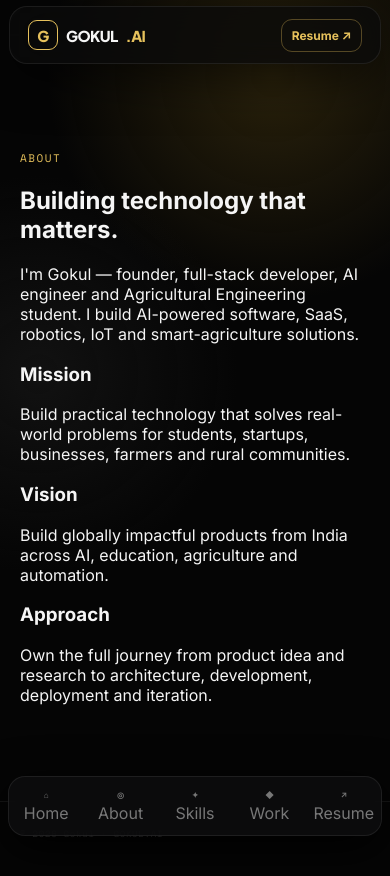
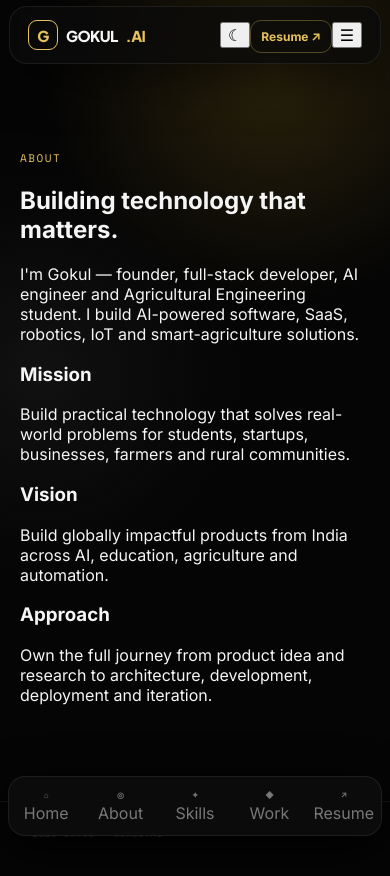
Before and after one commit to gokulmaniraj2008-collab/Gokul-aibot, a Next.js app: page /about in a window 390 px wide. Shown: the top 876 px of the page. Built offline with nearby package versions, Linux system fonts and the light colour scheme.

Commit message:
fix: rebuild portfolio navigation with responsive menu and theme toggle

```diff
--- a/components/PortfolioNav.tsx
+++ b/components/PortfolioNav.tsx
@@ -1 +1,76 @@
-export default function PortfolioNav(){return <><nav className="nav"><a className="logo" href="/"><span className="logo-mark">G</span>GOKUL<span className="logo-dot">.AI</span></a><div className="navlinks"><a href="/">Home</a><a href="/about">About</a><a href="/skills">Skills</a><a href="/projects">Projects</a><a href="/experience">Experience</a><a href="/education">Education</a><a href="/achievements">Achievements</a><a href="/contact">Contact</a></div><a className="nav-cta" href="/resume">Resume ↗</a></nav><div className="mobile-nav"><a href="/"><span>⌂</span>Home</a><a href="/about"><span>◎</span>About</a><a href="/skills"><span>✦</span>Skills</a><a href="/projects"><span>◆</span>Work</a><a href="/resume"><span>↗</span>Resume</a></div></>}
+"use client";
+
+import Link from "next/link";
+import { useEffect, useState } from "react";
+import { usePathname } from "next/navigation";
+
+const links = [
+  ["Home", "/"],
+  ["About", "/about"],
+  ["Skills", "/skills"],
+  ["Projects", "/projects"],
+  ["Experience", "/experience"],
+  ["Education", "/education"],
+  ["Achievements", "/achievements"],
+  ["Contact", "/contact"],
+] as const;
+
+export default function PortfolioNav() {
+  const pathname = usePathname();
+  const [open, setOpen] = useState(false);
+  const [dark, setDark] = useState(false);
+
+  useEffect(() => {
+    const saved = window.localStorage.getItem("portfolio-theme");
+    const isDark = saved === "dark";
+    setDark(isDark);
+    document.documentElement.classList.toggle("dark", isDark);
+  }, []);
+
+  useEffect(() => {
+    setOpen(false);
+  }, [pathname]);
+
+  function toggleTheme() {
+    const next = !dark;
+    setDark(next);
+    document.documentElement.classList.toggle("dark", next);
+    window.localStorage.setItem("portfolio-theme", next ? "dark" : "light");
+  }
+
+  return (
+    <>
+      <nav className="nav" aria-label="Primary navigation">
+        <Link className="logo" href="/" aria-label="Gokul AI home">
+          <span className="logo-mark">G</span>GOKUL<span className="logo-dot">.AI</span>
+        </Link>
+
+        <div className="navlinks" data-open={open}>
+          {links.map(([label, href]) => (
+            <Link key={href} href={href} className={pathname === href ? "active" : ""}>
+              {label}
+            </Link>
+          ))}
+        </div>
+
+        <div className="nav-actions">
+          <button className="theme-toggle" type="button" onClick={toggleTheme} aria-label="Toggle theme">
+            {dark ? "☀" : "☾"}
+          </button>
+          <Link className="nav-cta" href="/resume">Resume ↗</Link>
+          <button className="menu-toggle" type="button" onClick={() => setOpen((v) => !v)} aria-expanded={open} aria-label="Toggle navigation menu">
+            {open ? "✕" : "☰"}
+          </button>
+        </div>
+      </nav>
+
+      <div className="mobile-nav">
+        <Link href="/"><span>⌂</span>Home</Link>
+        <Link href="/about"><span>◎</span>About</Link>
+        <Link href="/skills"><span>✦</span>Skills</Link>
+        <Link href="/projects"><span>◆</span>Work</Link>
+        <Link href="/resume"><span>↗</span>Resume</Link>
+      </div>
+    </>
+  );
+}
```
